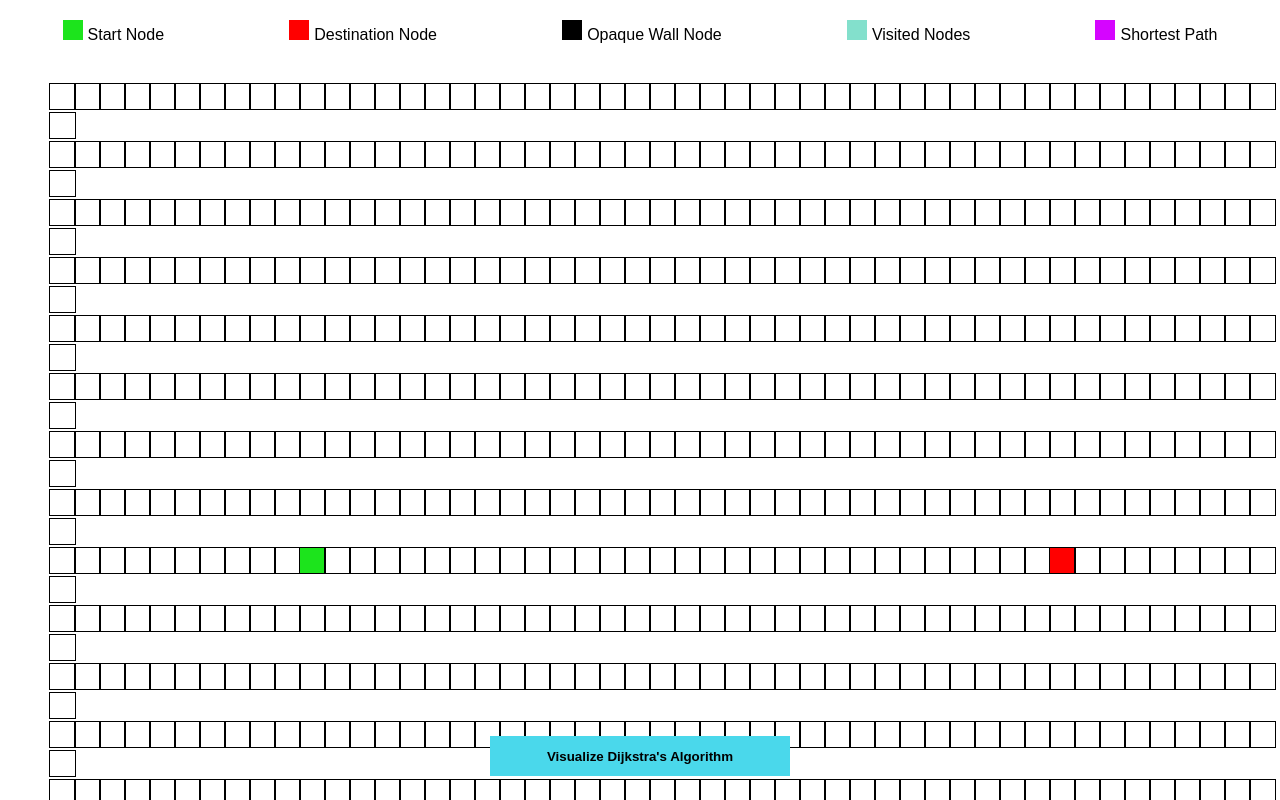
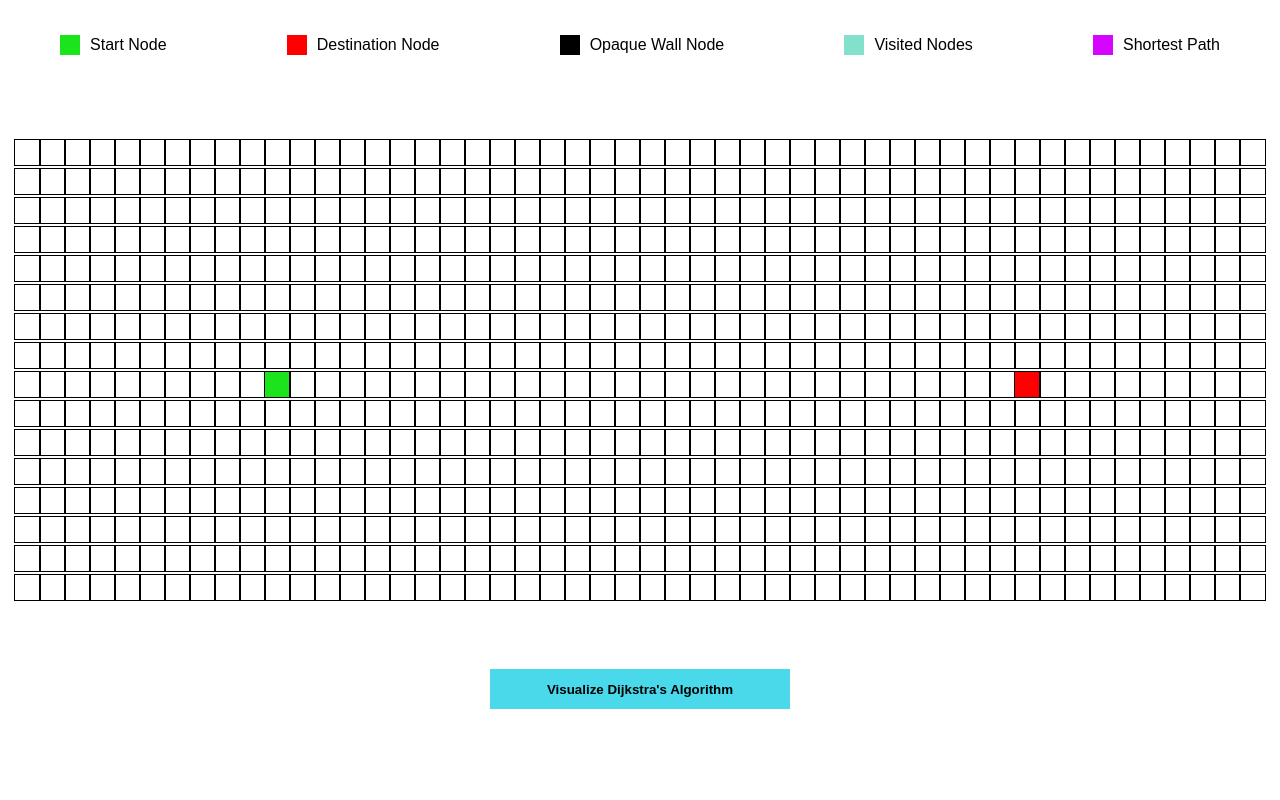
Before and after one commit to NewCoderBoi/Pathfinding-Visualizer, a React (Create React App) app: page / in a window 1280 px wide. Shown: the top 800 px of the page. Built offline with nearby package versions, Linux system fonts and the light colour scheme.

Commit message:
Made Frontend look slightly better

```diff
--- a/src/PathfindingVisualizer/PathfindingVisualizer.css
+++ b/src/PathfindingVisualizer/PathfindingVisualizer.css
@@ -5,11 +5,18 @@
   font-family: sans-serif;
 }
 
+.whole-page {
+  display: flex;
+  flex-direction: column;
+  align-items: center;
+}
+
 nav {
-  margin-top: 20px;
+  margin-top: 35px;
   /*For Full Screen*/
   /* margin-top: 40px; */
   margin-bottom: 0px;
+  width: 100%;
 }
 
 ul {
@@ -19,11 +26,17 @@ ul {
   list-style: none;
 }
 
+li {
+  display: flex;
+  justify-content: center;
+  align-items: center;
+}
+
 li div {
   width: 20px;
   height: 20px;
-  display: inline-block;
-  margin-right: 5px;
+  /* display: inline-block; */
+  margin-right: 10px;
 }
 
 .legend-start {
@@ -47,18 +60,18 @@ li div {
 }
 
 .grid {
-  margin: 40px 0 0 50px;
+  margin: 85px 0 65px 0px;
   /* For Full Screen*/
   /* margin: 75px 0 0 50px; */
 }
 
 button {
-  position: absolute;
-  bottom: 3%;
+  /* position: absolute;
+  bottom: 3%; */
   /*For full screen*/
   /* bottom: 10%; */
-  left: 50%;
-  transform: translateX(-50%);
+  /* left: 50%;
+  transform: translateX(-50%); */
   width: 300px;
   height: 40px;
   background-color: rgb(74, 216, 235);
--- a/src/PathfindingVisualizer/PathfindingVisualizer.jsx
+++ b/src/PathfindingVisualizer/PathfindingVisualizer.jsx
@@ -131,7 +131,7 @@ const PathfindingVisualizer = ()=>{
     }
 
     return(
-        <div>
+        <div class="whole-page">
             <nav>
                 <ul>
                     <li>
```
